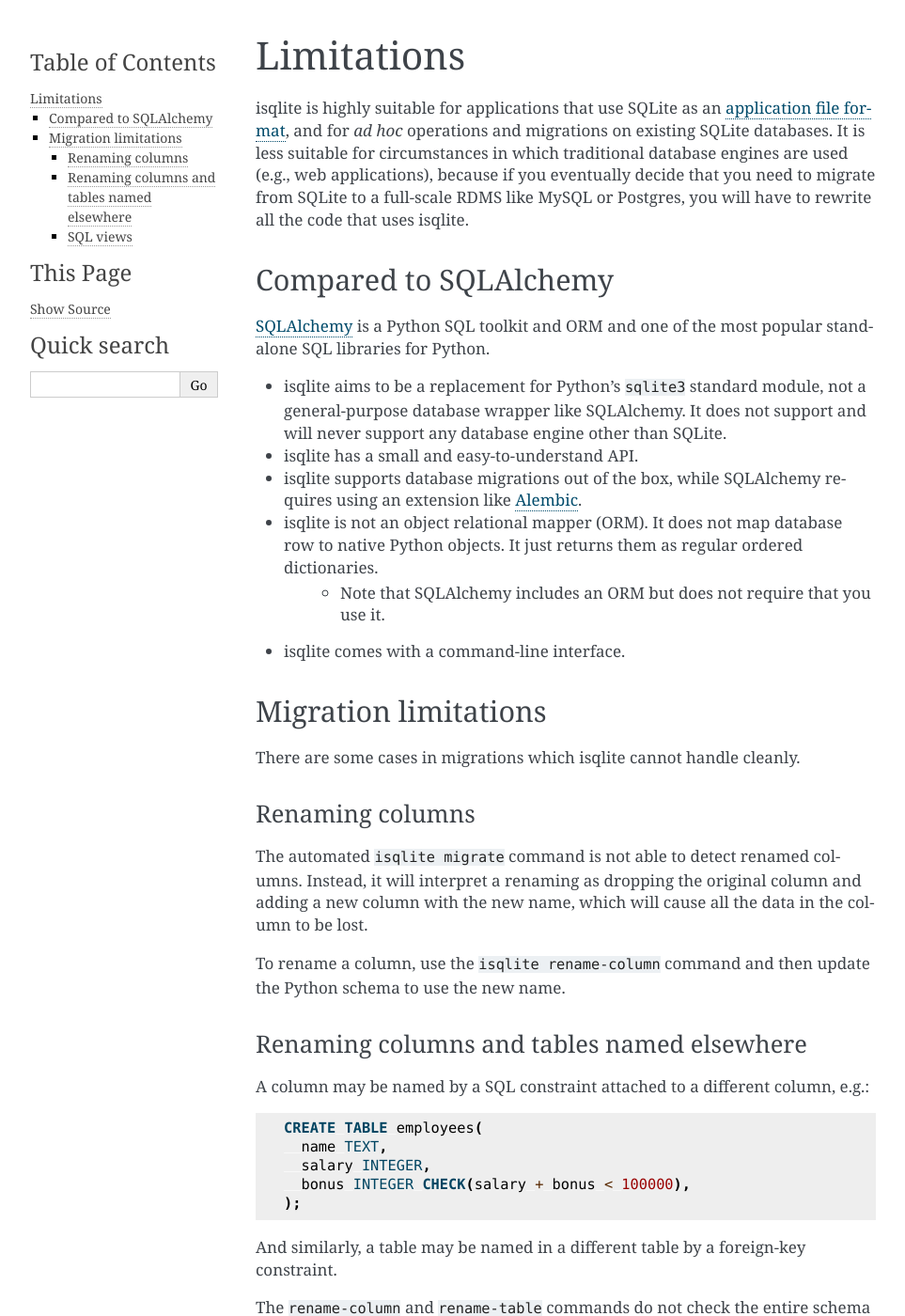
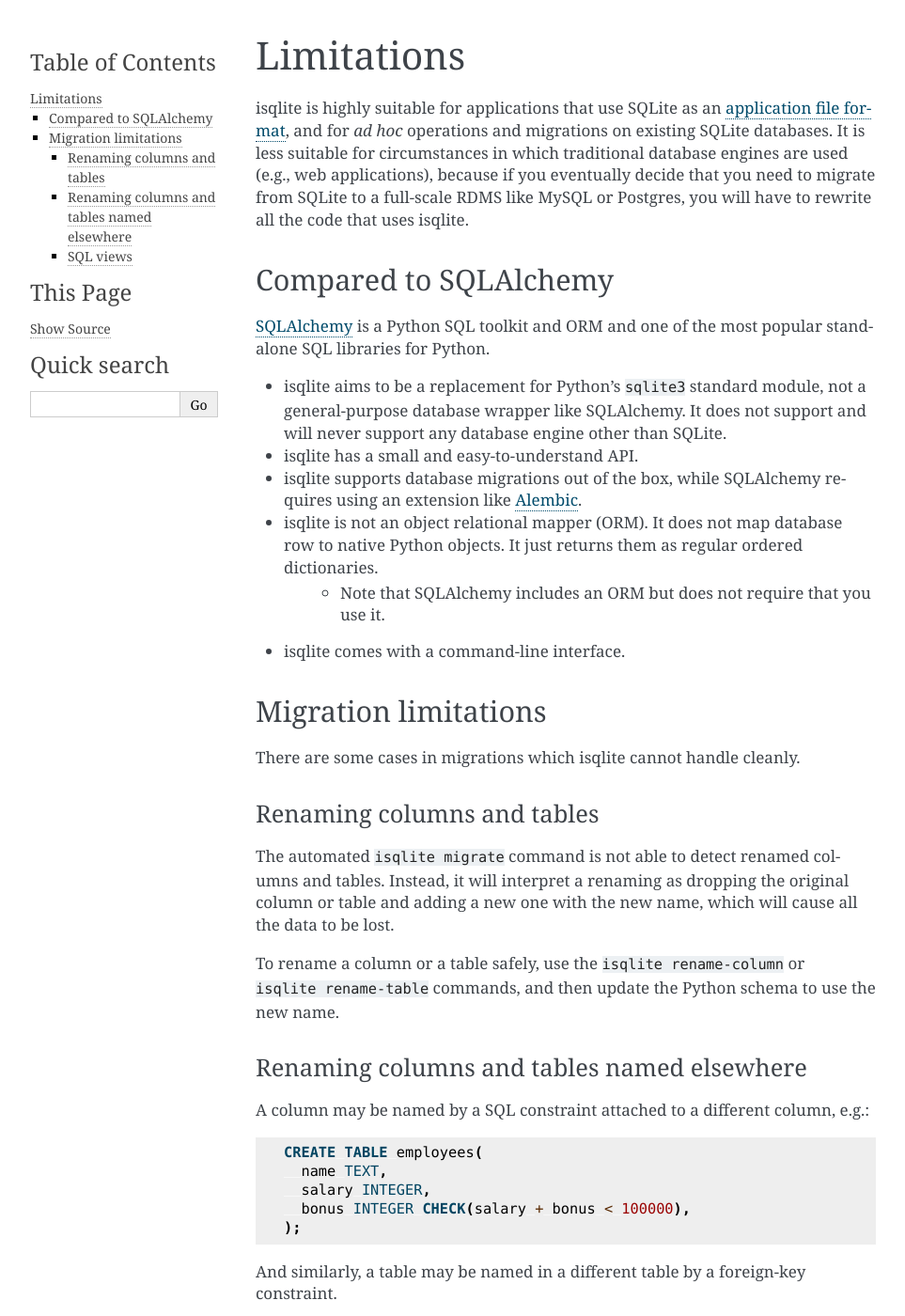
Before and after one commit to iafisher/isqlite, a Sphinx documentation site: the page built from docs/limitations.rst, in a window 1280 px wide and 1400 px high. Shown: the whole window at 94% size, without its empty margins (148-1111 px from the left). Built offline with Sphinx 7.4.7, drawn with Linux system fonts in a browser that asks for light colours.

Commit message:
isqlite also can't detect renamed tables

```diff
--- a/docs/limitations.rst
+++ b/docs/limitations.rst
@@ -22,12 +22,12 @@
 
 There are some cases in migrations which isqlite cannot handle cleanly.
 
-Renaming columns
-^^^^^^^^^^^^^^^^
+Renaming columns and tables
+^^^^^^^^^^^^^^^^^^^^^^^^^^^
 
-The automated ``isqlite migrate`` command is not able to detect renamed columns. Instead, it will interpret a renaming as dropping the original column and adding a new column with the new name, which will cause all the data in the column to be lost.
+The automated ``isqlite migrate`` command is not able to detect renamed columns and tables. Instead, it will interpret a renaming as dropping the original column or table and adding a new one with the new name, which will cause all the data to be lost.
 
-To rename a column, use the ``isqlite rename-column`` command and then update the Python schema to use the new name.
+To rename a column or a table safely, use the ``isqlite rename-column`` or ``isqlite rename-table`` commands, and then update the Python schema to use the new name.
 
 
 Renaming columns and tables named elsewhere
```
